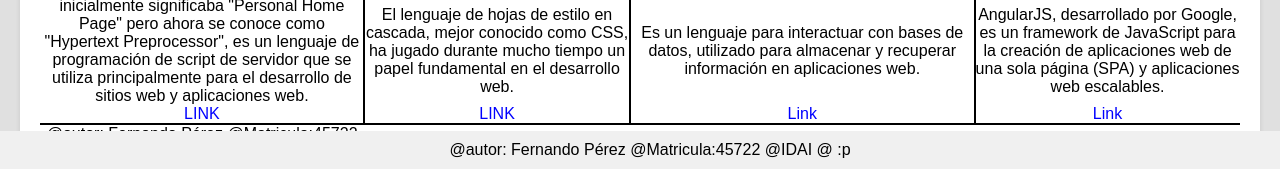
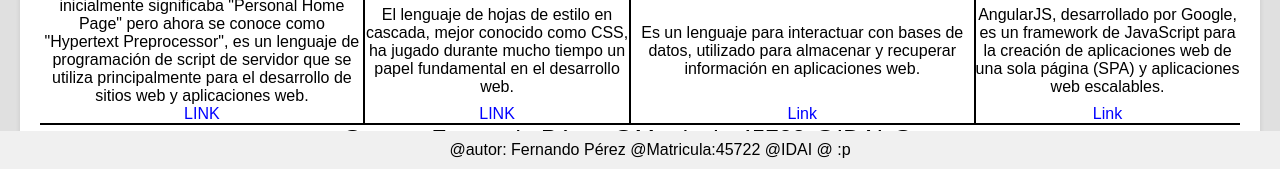
Before and after one commit to FernandoPerez233/Lenguajes_de_Programacion, a plain HTML site: page index.html in a window 1280 px wide. Shown: the part 631-800 px from the top of the page. Drawn offline with Linux system fonts and the light colour scheme.

Commit message:
Update index.html

```diff
--- a/index.html
+++ b/index.html
@@ -76,6 +76,15 @@
             position: fixed;
             bottom: 0;
             width: 100%;
+        }
+
+        tfoot{
+            margin-top: 20px;
+            padding: 10px;
+            font-size: 1.5em;
+            color: black;
+            text-align: center;
+            justify-content: center;
         }
     </style>
 
@@ -234,7 +243,7 @@
              </tr>
           </tbody>
           <tfoot>
-            <td>
+            <td colspan="8">
                 @autor: Fernando Pérez @Matricula:45722 @IDAI @ :p
             </td>
           </tfoot>
```
